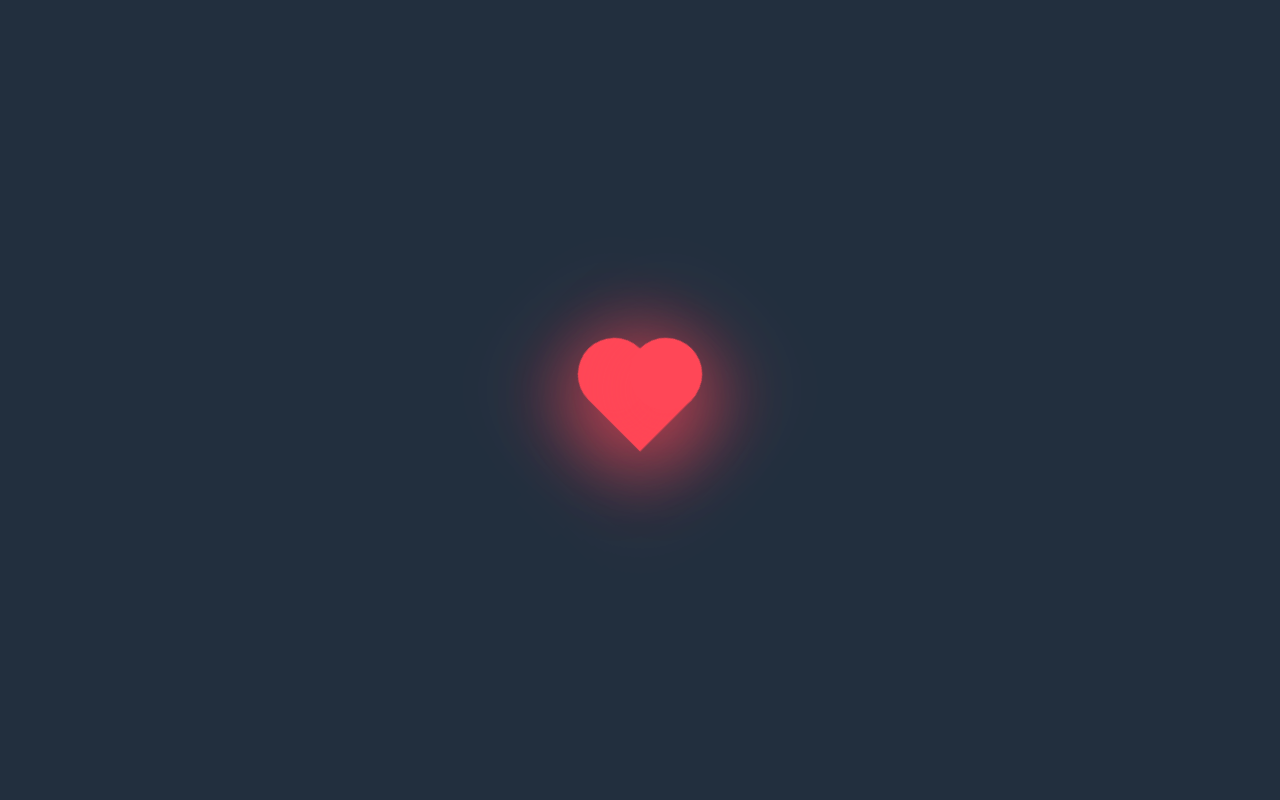
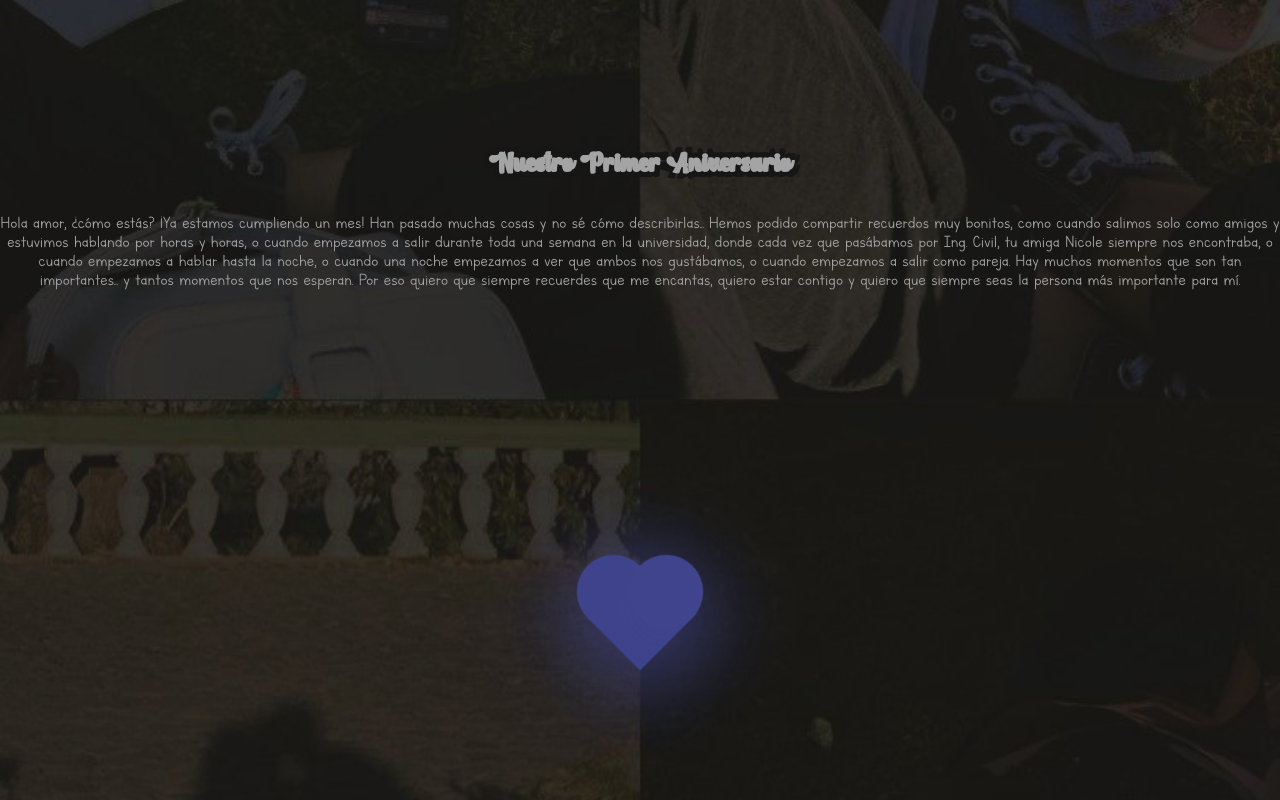
Before and after one commit to shanccom/test, a plain HTML site: page index.html in a window 1280 px wide. Drawn offline with Linux system fonts and the light colour scheme.

Commit message:
Algunos ajustes

```diff
--- a/index.html
+++ b/index.html
@@ -1,12 +1,49 @@
 <!DOCTYPE html>
 <html lang = "en">
 <head>
-    <meta charset = "UTF-8">
-    <meta name = "viewport" content = "width=device-width, initial-scale = 1.0">
+    <meta charset="UTF-8">
+    <meta name="viewport" content="width=device-width, initial-scale=1.0">
     <title>NUESTRO PRIMER MES :3</title>
-    <link rel = "stylesheet" href = "style.css">
+    <link rel="stylesheet" href="style.css">
 </head>
 <body>
-    <div class = "heart"></div>
+    <div>
+        <h1 class = "titulo">Nuestro Primer Aniversario</h1>
+        <p class = "cuerpo">
+            Hola amor, ¿cómo estás?
+            ¡Ya estamos cumpliendo un mes! Han pasado muchas cosas y
+            no sé cómo describirlas... Hemos podido compartir
+            recuerdos muy bonitos, como cuando salimos solo como
+            amigos y estuvimos hablando por horas y horas, o
+            cuando empezamos a salir durante toda una semana en
+            la universidad, donde cada vez que pasábamos por Ing.
+            Civil, tu amiga Nicole siempre nos encontraba, o cuando
+            empezamos a hablar hasta la noche, o cuando una noche
+            empezamos a ver que ambos nos gustábamos, o cuando
+            empezamos a salir como pareja. Hay muchos momentos que
+            son tan importantes... y tantos momentos que nos esperan.
+            Por eso quiero que siempre recuerdes que me encantas,
+            quiero estar contigo y quiero que siempre seas la
+            persona más importante para mí.
+
+        </p>
+    </div>
+
+    <section class="heart-section">
+        <div class="heart"></div>
+    </section>
+
+    <audio id="background-music" loop>
+        <source src="music/audio.mp3" type="audio/mpeg">
+        Tu navegador no soporta el elemento de audio.
+    </audio>
+
+    <script>
+        document.addEventListener('DOMContentLoaded', () => {
+            const audio = document.getElementById('background-music');
+            audio.play();
+        });
+    </script>
+
 </body>
 </html>
--- a/style.css
+++ b/style.css
@@ -2,6 +2,22 @@
     padding: 0;
     margin: 0;
     box-sizing: border-box;
+}
+
+@font-face {
+    font-family: 'title';
+    src: url('fonts/FH\ Collena\ Script\ 02\ Free\ Personal\ Use.otf') format('woff2');
+    font-weight: normal;
+    font-style: normal;
+
+}
+
+@font-face {
+    font-family: 'cuerpo';
+    src: url('fonts/Letters\ for\ Learners.ttf') format('woff2');
+    font-weight: normal;
+    font-style: normal;
+
 }
 
 body {
@@ -9,12 +25,43 @@ body {
     display: flex;
     justify-content: center;
     align-items: center;
-    background: #222f3e;
+    background-image: url(img/IMG-20240714-WA0007\(1\).jpg);
+    background-size: cover;
+    background-position: center;
+    background-repeat: no-repeat;
+    background-attachment: fixed;
+    flex-direction: column;
+    justify-content: space-around;
+    background-color: rgba(0, 0, 0, 0.5);
+}
+
+.titulo {
+    text-align: center;
+    color: #a4a4a4;
+    font-family: 'title';
+    font-size: 3rem;
+    text-shadow:
+        5px 5px 0 #161616,
+        -5px -5px 0 #161616,
+        5px -5px 0 #161616,
+        -5px 5px 0 #161616;
+}
+
+.cuerpo {
+    padding-top: 30px;
+    text-align: center;
+    color: #a4a4a4;
+    font-family: 'cuerpo';
+    align-items: center;
+    font-size: 1.2rem;
+}
+
+.heart {
 }
 
 @keyframes animacion {
     0% {
-        transform: rotate(-45deg) scale(1.07);
+        transform: rotate(-45deg) scale(1.10);
     }
     80% {
         transform: rotate(-45deg) scale(1.0);
@@ -28,9 +75,9 @@ body {
     position: relative;
     width: 70px;
     height: 70px;
-    background: #ff4757;
+    background: #3f448c;
     transform: rotate(-45deg);
-    box-shadow: -10px 10px 90px #ff4757;
+    box-shadow: -10px 10px 90px #3f448c;
     animation: animacion .6s linear infinite;
 }
 
@@ -40,9 +87,9 @@ body {
     top: -50%;
     width: 70px;
     height: 70px;
-    background: #ff4757;
+    background: #3f448c;
     border-radius: 50%;
-    box-shadow: -10px 10px 90px #ff4757;
+    box-shadow: -10px 10px 90px #3f448c;
 }
 
 .heart::after {
@@ -51,7 +98,7 @@ body {
     right: -50%;
     width: 70px;
     height: 70px;
-    background: #ff4757;
+    background: #3f448c;
     border-radius: 50%;
-    box-shadow: -10px 10px 90px #ff4757;
+    box-shadow: -10px 10px 90px #3f448c;
 }
```
Also changed, not shown: fonts/FH Collena Script 02 Free Personal Use.otf (added), fonts/Letters for Learners.ttf (added), img/IMG-20240714-WA0007(1).jpg (added), 1 other file.
